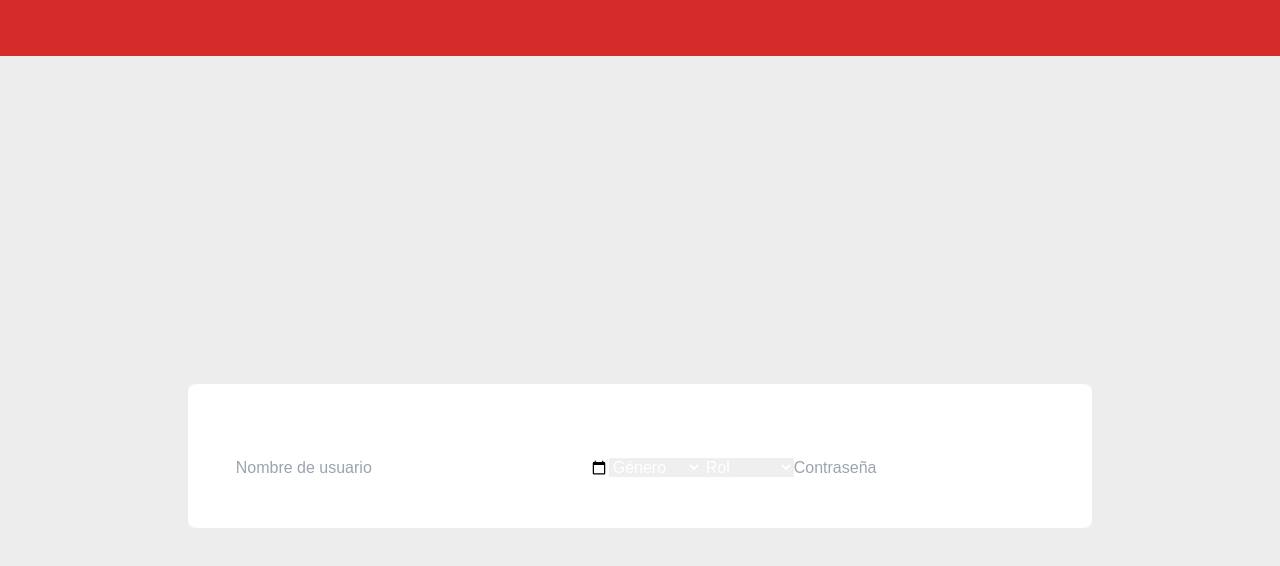
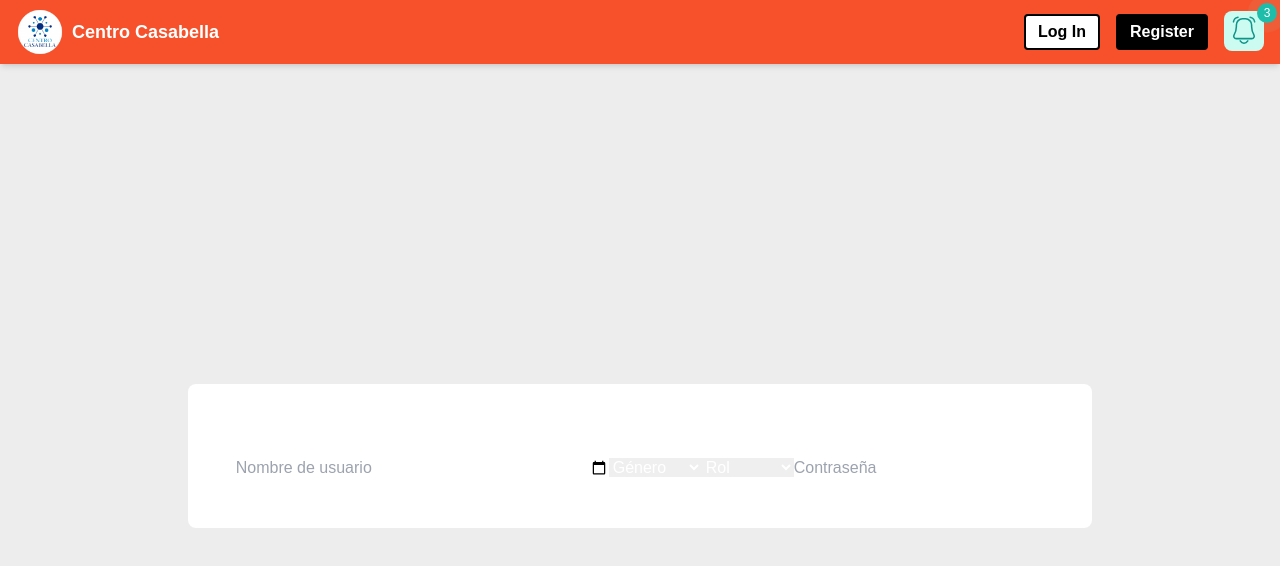
Before and after one commit to Adrielram/Sistema-de-manejo-de-escenas-de-entrenamiento-para-personas-con-autismo, a Next.js app in the folder frontend/frontapp/: page /register in a window 1280 px wide. Shown: the top 566 px of the page. Built offline with nearby package versions, Linux system fonts and the light colour scheme.

Commit message:
headers for login and register

```diff
--- a/frontend/frontapp/src/app/auth/login/page.tsx
+++ b/frontend/frontapp/src/app/auth/login/page.tsx
@@ -1,6 +1,9 @@
 // pages/auth/login.js
 import LoginForm from '../../../components/forms/LoginForm';
 import Image from 'next/image';
+
+import Header from "../../../components/Header";
+
 export default function LoginPage() {
   return (
     <div
@@ -9,6 +12,7 @@ export default function LoginPage() {
         backgroundImage: "url('/images/imagenFondoLogin.jpg')",
       }}
     >
+      <Header/>
       <div className="w-full max-w-md p-8 bg-white border-2 border-black border-solid rounded-lg shadow-lg">
         <div className="flex justify-center mb-6">
         <div className="border-2 border-black rounded-full p-1">
--- a/frontend/frontapp/src/app/register/page.tsx
+++ b/frontend/frontapp/src/app/register/page.tsx
@@ -2,7 +2,7 @@
 
 import { useState } from "react";
 import { Input } from '@headlessui/react';
-
+import Header from "../../components/Header";
 const Register = () => {
     const [username, setUsername] = useState("");
     const [password, setPassword] = useState("");
@@ -31,6 +31,7 @@ const Register = () => {
 
     return (
         <div className="bg-[#EDEDED] h-screen flex items-center justify-center">
+            <Header/>
             <div className="bg-white p-4 sm:p-6 md:p-8 rounded-lg flex flex-col gap-4 items-center">
                 <form onSubmit={handleRegister}>
                     <h1>Register</h1>
```
Lines whose indentation alone changed are shown as unchanged.
